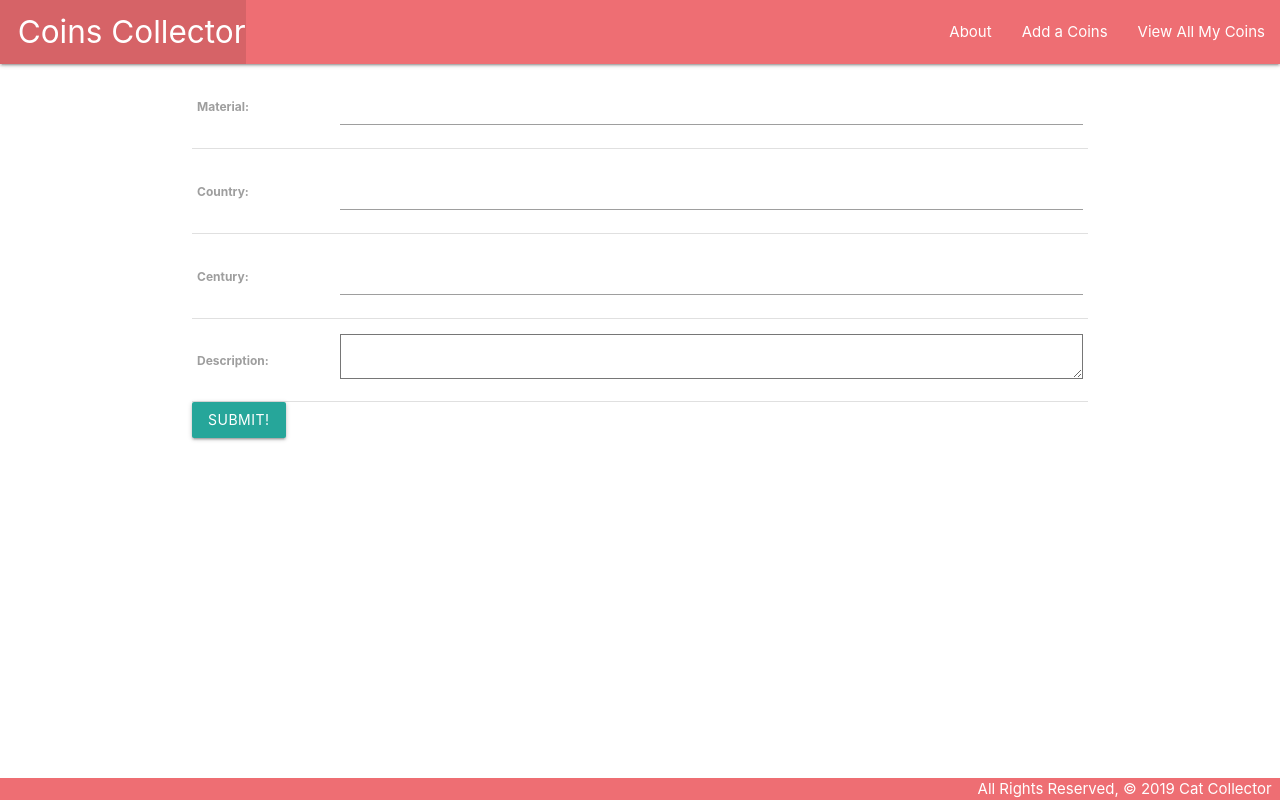
After one commit to aleksyara/coinscollector, a Django app: page /coins/create/ in a window 1280 px wide. The commit adds this page. Run offline with Django 3.2, Linux system fonts and the light colour scheme.

Commit message:
implement create functionality

```diff
--- a/main_app/models.py
+++ b/main_app/models.py
@@ -1,4 +1,5 @@
 from django.db import models
+from django.urls import reverse
 
 # Create your models here.
 
@@ -11,3 +12,7 @@ class Coin(models.Model):
 
     def __str__(self):
         return self.country
+
+# method to display a new Coin
+    def get_absolute_url(self):
+        return reverse('detail', kwargs={'coin_id': self.id})
--- a/main_app/templates/base.html
+++ b/main_app/templates/base.html
@@ -6,7 +6,7 @@
   <meta charset="UTF-8">
   <meta name="viewport" content="width=device-width, initial-scale=1.0">
   <meta http-equiv="X-UA-Compatible" content="ie=edge">
-  <title>Cat Collector</title>
+  <title>Coins Collector</title>
   <link rel="stylesheet" href="https://cdnjs.cloudflare.com/ajax/libs/materialize/1.0.0/css/materialize.min.css">
   <link rel="stylesheet" type="text/css" href="{% static 'css/style.css' %}">
 </head>
@@ -15,11 +15,14 @@
     <nav>
       <div class="nav-wrapper">
         <ul>
-          <li><a href="/" class="left brand-logo">&nbsp;&nbsp;CatCollector</a></li>
+          <li><a href="/" class="left brand-logo">&nbsp;&nbsp;Coins Collector</a></li>
         </ul>
         <ul class="right">
-          <li><a href="/about">About</a></li>
-          <li><a href="/coins">View All My Coins</a></li>
+          <!-- <li><a href="/about">About</a></li> Line below is the Django WAY-->
+          <li><a href="{% url 'about' %}">About</a></li>
+          <li><a href="{% url 'coins_create' %}">Add a Coins</a></li>
+          <!-- <li><a href="/coins">View All My Coins</a></li> -->
+          <li><a href="{% url 'index' %}">View All My Coins</a></li>
         </ul>
       </div>
     </nav>
--- a/main_app/templates/coins/index.html
+++ b/main_app/templates/coins/index.html
@@ -5,9 +5,9 @@
 
 {% for coin in coins %}
 <!-- line below to implement Details Page-->
+<a href="{% url 'detail' coin.id %}">
 <!-- <a href="/coins/{{ coin.id }}"> -->
-<!-- the line below replace the "hardcoded" one above and 'detail' referes to urlpatterns -->
-<a href="{% url 'detail' coin.id %}">
+<!-- the line 9 replace the "hardcoded" one above and 'detail' referes to urlpatterns -->
   <div class="card">
     <div class="card-content">
       <span class="card-title">{{ coin.material }}</span>
--- /dev/null
+++ b/main_app/templates/home.html
@@ -0,0 +1,5 @@
+{% extends 'base.html' %}
+
+{% block content %}
+<h1>Welcome to Coins Collector!</h1>
+{% endblock %}
--- /dev/null
+++ b/main_app/templates/main_app/coin_form.html
@@ -0,0 +1,14 @@
+{% extends 'base.html' %}
+
+{% block content %}
+  <!-- Leaving the action empty makes the form post to the same url used to display it -->
+  <form action="" method="post">
+    <!-- Django requires the following for security purposes -->
+    {% csrf_token %}
+    <table>
+      <!-- Render the inputs inside of <tr>s & <td>s -->
+      {{ form.as_table }}
+    </table>
+    <input type="submit" value="Submit!" class="btn">
+  </form>
+{% endblock %}
--- a/main_app/urls.py
+++ b/main_app/urls.py
@@ -5,5 +5,6 @@ urlpatterns = [
   path('', views.home, name='home'),
   path('about/', views.about, name='about'), #name used to obtain the correct URL
   path('coins/', views.coins_index, name='index'),  # this route for coins index
-  path('coins/<int:coin_id>/', views.coins_detail, name='detail')
+  path('coins/<int:coin_id>/', views.coins_detail, name='detail'),
+  path('coins/create/', views.CoinCreate.as_view(), name='coins_create'),
 ]
--- a/main_app/views.py
+++ b/main_app/views.py
@@ -1,27 +1,17 @@
 from django.shortcuts import render
 from .models import Coin #require MODEL additng this line
 
-# Add the Coins class & list and view function below the imports
-# class Coin:  # Note that parens are optional if not inheriting from another class
-#   def __init__(self, material, country, century, description):
-#     self.material = material
-#     self.country = country
-#     self.century = century
-#     self.description = description
-
-# coins = [
-#   Coin('silver', 'Russian Impire', 17, 'very rear'),
-#   Coin('copper', 'Russian Impire', 18, 'was launched to optimize production costs'),
-#   Coin('brass', 'USSR', 20, 'very common coin')
-# ]
+from django.views.generic.edit import CreateView
 
 # Create your views here.
 
-from django.http import HttpResponse
+class CoinCreate(CreateView):
+  model = Coin
+  fields = '__all__'
 
 # Define the HOME view
 def home(request):
-  return HttpResponse('<h1>Do you like coins?</h1>')# simmiluar to res.send
+  return render(request, 'home.html')
 
 # Define the ABOUT view
 def about(request):
```
